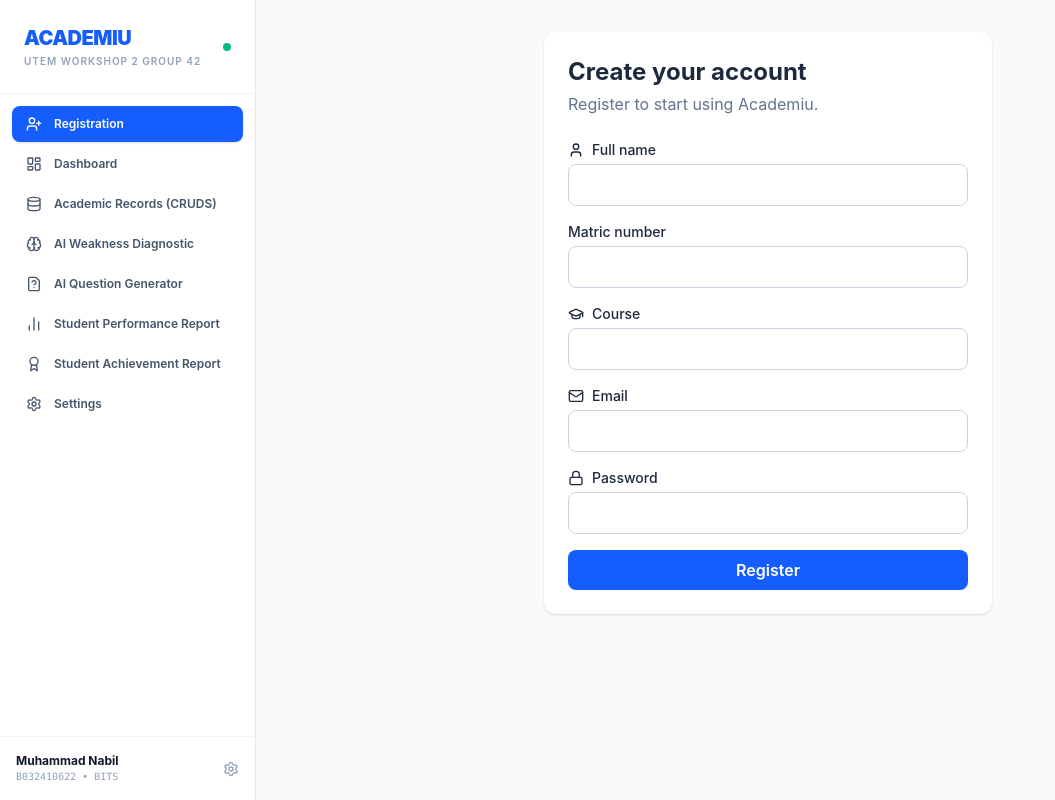
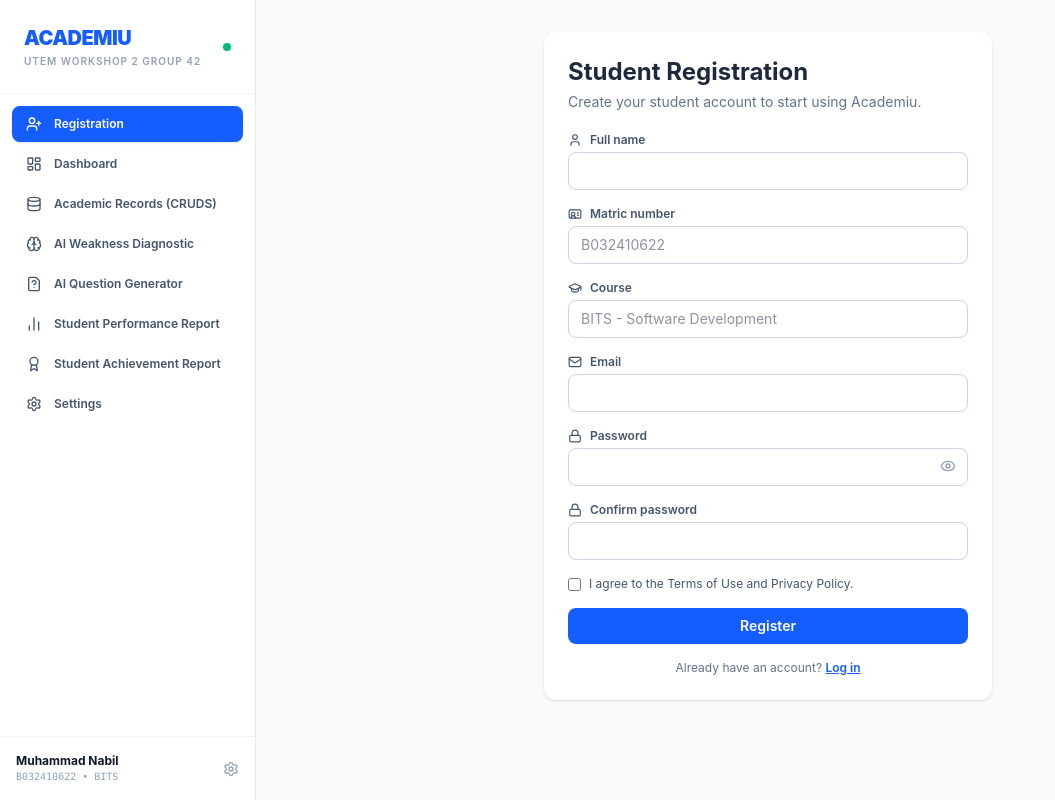
Before and after one commit to khalis04/academiu-web, a React (Vite) app: page / in a window 1280 px wide. Both pictures are taken after a click on the button "Registration". Shown: the whole page, without its empty margins (0-1055 px from the left). Built offline with nearby package versions, Linux system fonts and the light colour scheme.

Commit message:
feat: edit registration

```diff
--- a/src/App.jsx
+++ b/src/App.jsx
@@ -4,6 +4,7 @@ import AchievementReport from './components/AchievementReport';
 import SettingsTab from './components/SettingsTab';
 import AiDiagnostic from './components/AiDiagnostic';
 import Registration from './components/Registration';
+import QuestionGenerator from './components/QuestionGenerator';
 import {
   LayoutDashboard,
   Database,
@@ -112,14 +113,17 @@ export default function App() {
      />
    )}
 
-
-        {/* Settings Module */}
-
         {/* Registration Module */}
         {activeTab === 'registration' && (
           <Registration onNavigate={(tab) => setActiveTab(tab)} />
-          )}
+        )}
 
+        {/* AI Question Generator Module */}
+        {activeTab === 'generator' && (
+          <QuestionGenerator onNavigate={(tab) => setActiveTab(tab)} />
+        )}
+
+        {/* Settings Module */}
         {activeTab === 'settings' && (
           <SettingsTab onNavigate={(tab) => setActiveTab(tab)} />
         )}
@@ -142,7 +146,7 @@ export default function App() {
         )}
 
         {/* Teammate Placeholders */}
-        {['records', 'generator', 'achievement'].includes(activeTab) && (
+        {['records', 'achievement'].includes(activeTab) && (
           <div className="p-8 text-center mt-20">
             <h2 className="text-xl font-bold text-slate-700 capitalize">
               {menuItems.find(m => m.id === activeTab)?.label}
--- a/src/components/Registration.jsx
+++ b/src/components/Registration.jsx
@@ -1,86 +1,159 @@
 import React, { useState } from 'react';
-import { User, Mail, Lock, GraduationCap, Check } from 'lucide-react';
+import { User, Mail, Lock, GraduationCap, Check, Eye, EyeOff, IdCard } from 'lucide-react';
 
 export default function Registration({ onNavigate }) {
-    const [studentName, setStudentName] = useState('');
-    const [matricNo, setMatricNo] = useState('');
-    const [courseCode, setCourseCode] = useState('');
-    const [email, setEmail] = useState('');
-    const [password, setPassword] = useState('');
+    const [form, setForm] = useState({
+        name: '', matric: '', course: '', email: '', password: '', confirm: '',
+    });
+    const [showPw, setShowPw] = useState(false);
+    const [agree, setAgree] = useState(false);
+    const [errors, setErrors] = useState({});
     const [isRegistered, setIsRegistered] = useState(false);
+
+    const set = (key) => (e) => setForm({ ...form, [key]: e.target.value });
+
+    // Password strength: 0-4
+    const strength = [
+        form.password.length >= 8,
+        /[A-Z]/.test(form.password),
+        /[0-9]/.test(form.password),
+        /[^A-Za-z0-9]/.test(form.password),
+    ].filter(Boolean).length;
+    const strengthLabel = ['Too weak', 'Weak', 'Fair', 'Good', 'Strong'][strength];
+    const strengthColor = ['bg-slate-200', 'bg-red-500', 'bg-amber-500', 'bg-blue-500', 'bg-emerald-500'][strength];
+
+    const validate = () => {
+        const err = {};
+        if (!form.name.trim()) err.name = 'Full name is required.';
+        if (!/^[A-Za-z]\d{9}$/.test(form.matric.trim()))
+            err.matric = 'Matric number looks like B032410622.';
+        if (!form.course.trim()) err.course = 'Course is required.';
+        if (!/^\S+@\S+\.\S+$/.test(form.email)) err.email = 'Enter a valid email address.';
+        if (form.password.length < 8) err.password = 'Password must be at least 8 characters.';
+        if (form.confirm !== form.password) err.confirm = 'Passwords do not match.';
+        if (!agree) err.agree = 'You must accept the terms.';
+        return err;
+    };
 
     const handleSubmit = (e) => {
         e.preventDefault();
-        setIsRegistered(true); // prototype only: no real backend yet
+        const err = validate();
+        setErrors(err);
+        if (Object.keys(err).length === 0) setIsRegistered(true); // prototype: no backend yet
     };
 
-    const inputClass =
-        'w-full border border-slate-300 rounded-lg px-3 py-2 focus:outline-none focus:ring-2 focus:ring-blue-500';
+    const inputClass = (key) =>
+        `w-full border rounded-lg px-3 py-2 text-sm focus:outline-none focus:ring-2 focus:ring-blue-500 ${
+            errors[key] ? 'border-red-400' : 'border-slate-300'
+        }`;
+
+    const Error = ({ k }) =>
+        errors[k] ? <p className="text-xs text-red-600 mt-1">{errors[k]}</p> : null;
+
+    // Success screen
+    if (isRegistered) {
+        return (
+            <div className="p-4 md:p-8 bg-slate-50 min-h-screen text-slate-800">
+                <div className="max-w-md mx-auto bg-white rounded-xl shadow p-8 text-center mt-10">
+                    <div className="w-14 h-14 rounded-full bg-emerald-100 text-emerald-600 flex items-center justify-center mx-auto mb-4">
+                        <Check size={28} />
+                    </div>
+                    <h1 className="text-2xl font-bold">Account created!</h1>
+                    <p className="text-sm text-slate-500 mt-2">
+                        Welcome, {form.name}. A verification email would be sent to{' '}
+                        <span className="font-semibold">{form.email}</span> in the real system.
+                    </p>
+                    <button
+                        onClick={() => onNavigate('dashboard')}
+                        className="mt-6 w-full bg-blue-600 hover:bg-blue-700 text-white font-semibold rounded-lg py-2 text-sm"
+                    >
+                        Go to Dashboard ➔
+                    </button>
+                </div>
+            </div>
+        );
+    }
 
     return (
         <div className="p-4 md:p-8 bg-slate-50 min-h-screen text-slate-800">
             <div className="max-w-md mx-auto bg-white rounded-xl shadow p-6">
-                <h1 className="text-2xl font-bold mb-1">Create your account</h1>
-                <p className="text-slate-500 mb-6">Register to start using Academiu.</p>
+                <h1 className="text-2xl font-bold mb-1">Student Registration</h1>
+                <p className="text-sm text-slate-500 mb-5">Create your student account to start using Academiu.</p>
 
-                {isRegistered && (
-                    <div className="flex items-center justify-between gap-2 bg-green-100 text-green-800 rounded-lg p-3 mb-4">
-                        <span className="flex items-center gap-2">
-                            <Check size={18} /> Account created! (prototype)
-                            </span>
-
-                            <button
-                            type="button"
-                            onClick={() => onNavigate('dashboard')}
-                            className="text-xs font-semibold underline">Go to Dashboard ➔
-                            </button>
-                            </div>
-                        )}
-
-                <form onSubmit={handleSubmit} className="space-y-4">
+                <form onSubmit={handleSubmit} className="space-y-4" noValidate>
                     <label className="block">
-                        <span className="flex items-center gap-2 text-sm font-medium mb-1">
-                            <User size={16} /> Full name
-                        </span>
-                        <input className={inputClass} value={studentName}
-                            onChange={(e) => setStudentName(e.target.value)} required />
+                        <span className="flex items-center gap-2 text-xs font-semibold text-slate-600 mb-1"><User size={14} /> Full name</span>
+                        <input className={inputClass('name')} value={form.name} onChange={set('name')} />
+                        <Error k="name" />
                     </label>
 
                     <label className="block">
-                        <span className="text-sm font-medium mb-1 block">Matric number</span>
-                        <input className={inputClass} value={matricNo}
-                            onChange={(e) => setMatricNo(e.target.value)} required />
+                        <span className="flex items-center gap-2 text-xs font-semibold text-slate-600 mb-1"><IdCard size={14} /> Matric number</span>
+                        <input className={inputClass('matric')} value={form.matric} onChange={set('matric')} placeholder="B032410622" />
+                        <Error k="matric" />
                     </label>
 
                     <label className="block">
-                        <span className="flex items-center gap-2 text-sm font-medium mb-1">
-                            <GraduationCap size={16} /> Course
-                        </span>
-                        <input className={inputClass} value={courseCode}
-                            onChange={(e) => setCourseCode(e.target.value)} required />
+                        <span className="flex items-center gap-2 text-xs font-semibold text-slate-600 mb-1"><GraduationCap size={14} /> Course</span>
+                        <input className={inputClass('course')} value={form.course} onChange={set('course')} placeholder="BITS - Software Development" />
+                        <Error k="course" />
                     </label>
 
                     <label className="block">
-                        <span className="flex items-center gap-2 text-sm font-medium mb-1">
-                            <Mail size={16} /> Email
-                        </span>
-                        <input type="email" className={inputClass} value={email}
-                            onChange={(e) => setEmail(e.target.value)} required />
+                        <span className="flex items-center gap-2 text-xs font-semibold text-slate-600 mb-1"><Mail size={14} /> Email</span>
+                        <input type="email" className={inputClass('email')} value={form.email} onChange={set('email')} />
+                        <Error k="email" />
                     </label>
 
                     <label className="block">
-                        <span className="flex items-center gap-2 text-sm font-medium mb-1">
-                            <Lock size={16} /> Password
-                        </span>
-                        <input type="password" className={inputClass} value={password}
-                            onChange={(e) => setPassword(e.target.value)} required />
+                        <span className="flex items-center gap-2 text-xs font-semibold text-slate-600 mb-1"><Lock size={14} /> Password</span>
+                        <div className="relative">
+                            <input type={showPw ? 'text' : 'password'} className={inputClass('password')} value={form.password} onChange={set('password')} />
+                            <button type="button" onClick={() => setShowPw(!showPw)}
+                                className="absolute right-3 top-2.5 text-slate-400 hover:text-slate-600">
+                                {showPw ? <EyeOff size={16} /> : <Eye size={16} />}
+                            </button>
+                        </div>
+                        {form.password && (
+                            <div className="mt-2">
+                                <div className="flex gap-1">
+                                    {[1, 2, 3, 4].map((n) => (
+                                        <div key={n} className={`h-1.5 flex-1 rounded ${strength >= n ? strengthColor : 'bg-slate-200'}`} />
+                                    ))}
+                                </div>
+                                <p className="text-[11px] text-slate-500 mt-1">{strengthLabel}</p>
+                            </div>
+                        )}
+                        <Error k="password" />
                     </label>
 
+                    <label className="block">
+                        <span className="flex items-center gap-2 text-xs font-semibold text-slate-600 mb-1"><Lock size={14} /> Confirm password</span>
+                        <input type={showPw ? 'text' : 'password'} className={inputClass('confirm')} value={form.confirm} onChange={set('confirm')} />
+                        <Error k="confirm" />
+                    </label>
+
+                    <div>
+                        <label className="flex items-start gap-2 text-xs text-slate-600">
+                            <input type="checkbox" checked={agree} onChange={(e) => setAgree(e.target.checked)} className="mt-0.5" />
+                            I agree to the Terms of Use and Privacy Policy.
+                        </label>
+                        <Error k="agree" />
+                    </div>
+
                     <button type="submit"
-                        className="w-full bg-blue-600 hover:bg-blue-700 text-white font-semibold rounded-lg py-2">
+                        className="w-full bg-blue-600 hover:bg-blue-700 text-white font-semibold rounded-lg py-2 text-sm">
                         Register
                     </button>
                 </form>
+
+                <p className="text-xs text-slate-500 text-center mt-4">
+                    Already have an account?{' '}
+                    <button type="button" onClick={() => onNavigate('dashboard')}
+                        className="text-blue-600 font-semibold underline">
+                        Log in
+                    </button>
+                </p>
             </div>
         </div>
     );
```
